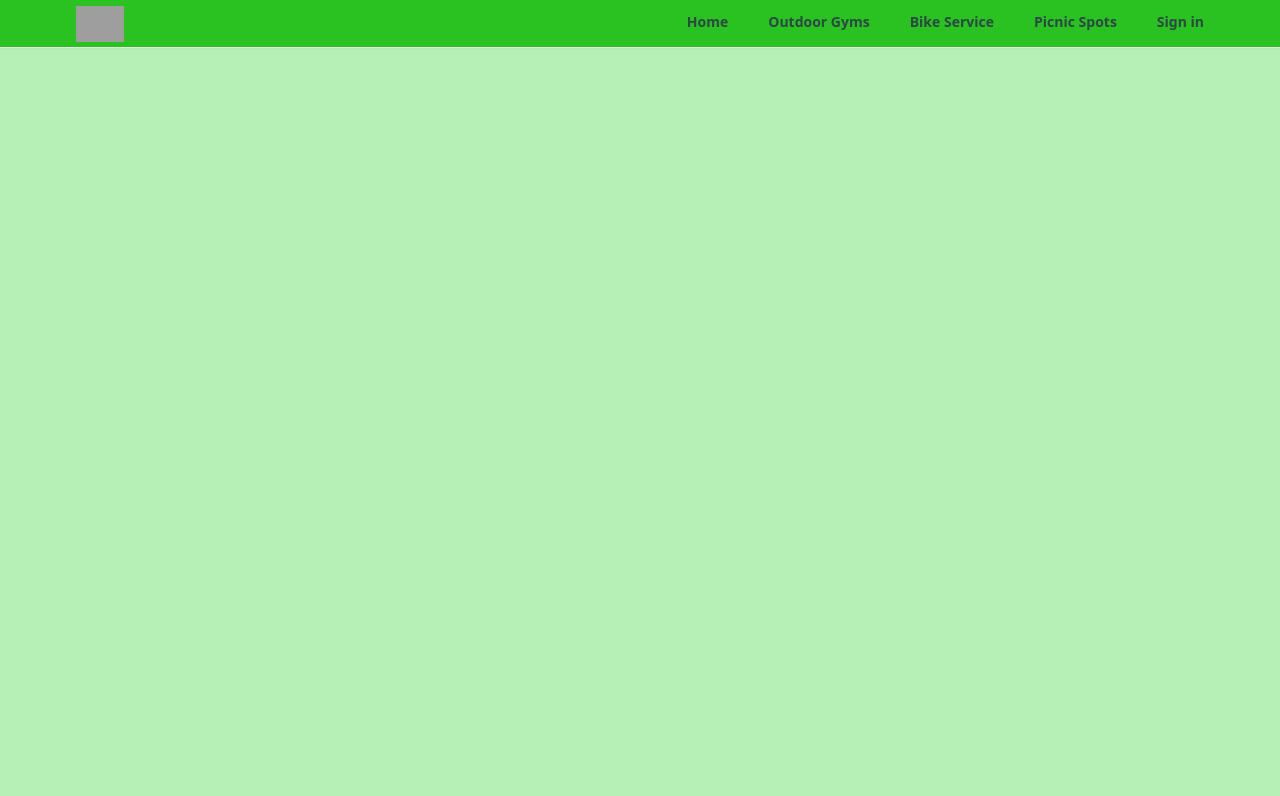
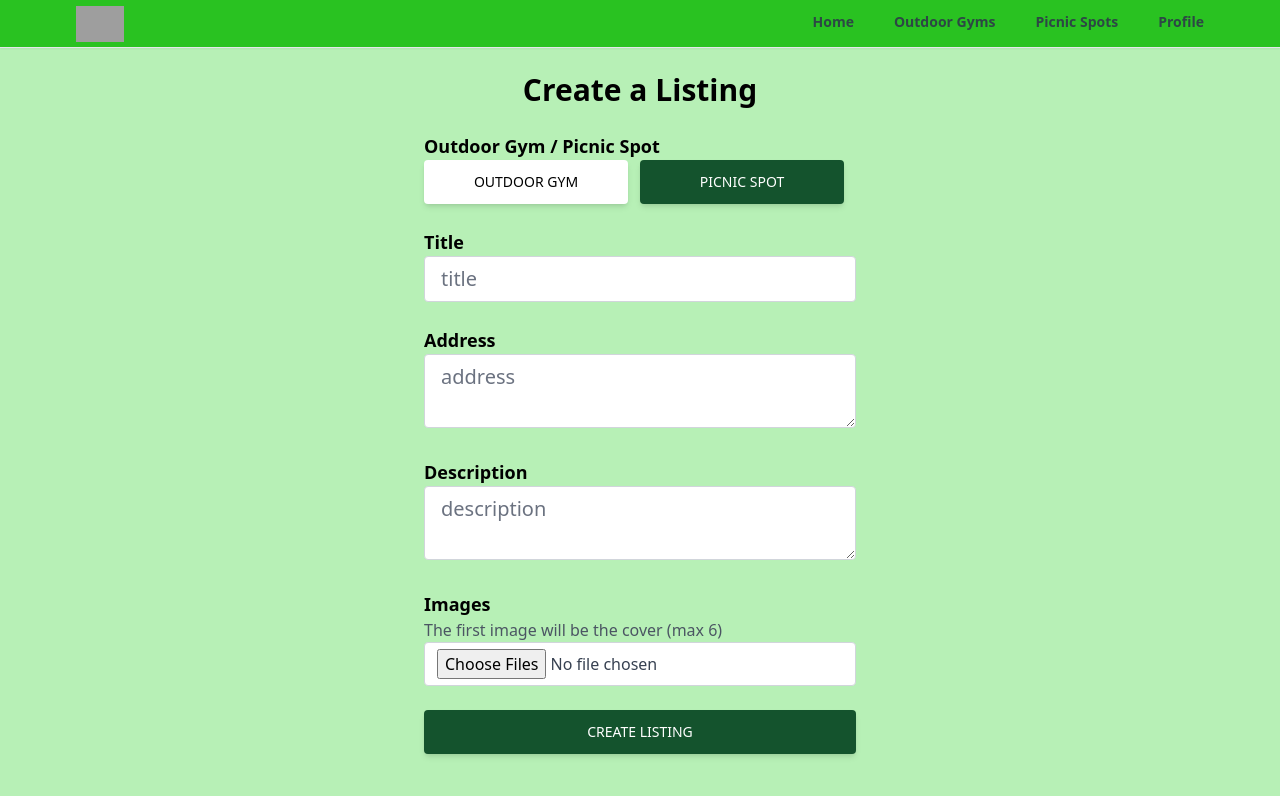
Before and after one commit to Irfan470/loacate-it, a React (Create React App) app: page /create-listing in a window 1280 px wide. Shown: the top 796 px of the page. Built offline with nearby package versions, Linux system fonts and the light colour scheme; no server answers; sample sign-in values are in the browser's storage; grey boxes are pictures that could not be loaded.

Commit message:
functionality of create listing page and add data

```diff
--- a/package.json
+++ b/package.json
@@ -14,6 +14,7 @@
     "react-router-dom": "^6.9.0",
     "react-scripts": "5.0.1",
     "react-toastify": "^9.1.1",
+    "uuid": "^9.0.0",
     "web-vitals": "^2.1.4"
   },
   "scripts": {
--- a/src/App.js
+++ b/src/App.js
@@ -2,7 +2,6 @@ import { BrowserRouter as Router, Routes, Route } from "react-router-dom";
 import { ToastContainer } from "react-toastify";
 import "./App.css";
 import Header from "./components/Header";
-import BikeServiceSpots from "./Pages/BikeServiceSpots";
 import ForgotPassword from "./Pages/ForgotPassword";
 import Home from "./Pages/Home";
 import OutdoorGyms from "./Pages/OutdoorGYms";
@@ -12,6 +11,7 @@ import SignIn from "./Pages/SignIn";
 import SIgnUp from "./Pages/SIgnUp";
 import "react-toastify/dist/ReactToastify.css";
 import PrivateRoute from "./components/PrivateRoute";
+import CreateListing from "./Pages/CreateListing";
 
 function App() {
   return (
@@ -27,7 +27,9 @@ function App() {
           <Route path="/sign-up" element={<SIgnUp />} />
           <Route path="/sign-in" element={<SignIn />} />
           <Route path="/forgot-password" element={<ForgotPassword />} />
-          <Route path="/bike-service-spots" element={<BikeServiceSpots />} />
+          <Route path="create-listing" element={<PrivateRoute />}>
+            <Route path="/create-listing" element={<CreateListing />} />
+          </Route>
           <Route path="/picnic-spots" element={<PicnicSpots />} />
         </Routes>
       </Router>
--- a/src/Pages/BikeServiceSpots.jsx
+++ /dev/null
@@ -1,5 +0,0 @@
-import React from "react";
-
-export default function BikeServiceSpots() {
-  return <div>BikeStations</div>;
-}
--- /dev/null
+++ b/src/Pages/CreateListing.jsx
@@ -0,0 +1,227 @@
+import React, { useState } from "react";
+import { toast } from "react-toastify";
+import Spinner from "../components/Spinner";
+import { v4 as uuidv4 } from "uuid";
+import { db } from "../firebase";
+import { useNavigate } from "react-router";
+
+import { addDoc, collection, serverTimestamp } from "firebase/firestore";
+import { getSelectionRange } from "@testing-library/user-event/dist/utils";
+import {
+  getStorage,
+  ref,
+  uploadBytesResumable,
+  getDownloadURL,
+} from "firebase/storage";
+import { getAuth } from "firebase/auth";
+
+export default function CreateListing() {
+  const navigate = useNavigate();
+  const [loading, setLoading] = useState(false);
+  const [geolocationEnabled, setGeolocationEnabled] = useState(true);
+  const auth = getAuth();
+
+  const [formData, setFormData] = useState({
+    type: "outdoorGym",
+    title: "",
+    address: "",
+    description: "",
+    images: {},
+  });
+  const { type, title, address, description, images } = formData;
+  function onChange(e) {
+    if (e.target.files) {
+      setFormData((prevState) => ({
+        ...prevState,
+        images: e.target.files,
+      }));
+    }
+
+    if (!e.target.files) {
+      setFormData((prevState) => ({
+        ...prevState,
+        [e.target.id]: e.target.value,
+      }));
+    }
+  }
+  async function onSubmit(e) {
+    e.preventDefault();
+    setLoading(true);
+    if (images.length > 6) {
+      setLoading(false);
+      toast.error("max 6 images allowed");
+      return;
+    }
+    let geolocation = {};
+    let location;
+    if (geolocationEnabled) {
+      const response = await fetch(
+        `https://maps.googleapis.com/maps/api/geocode/json?address=${address}&key=${process.env.REACT_APP_GEOCODE_API_KEY}`
+      );
+      const data = await response.json();
+      console.log(data);
+      geolocation.lat = data.results[0]?.geometry.location.lat ?? 0;
+      geolocation.lng = data.results[0]?.geometry.location.lng ?? 0;
+      location = data.status === "ZERO_RESULTS" && undefined;
+      if (location === undefined) {
+        setLoading(false);
+        toast.error("undefined location");
+        return;
+      }
+    }
+    async function storeImage(image) {
+      return new Promise((resolve, reject) => {
+        const storage = getStorage();
+        const filename = `${auth.currentUser.uid}-${image.name}-${uuidv4()}`;
+        const storageRef = ref(storage, filename);
+        const uploadTask = uploadBytesResumable(storageRef, image);
+        uploadTask.on(
+          "state_changed",
+          (snapshot) => {
+            // Observe state change events such as progress, pause, and resume
+            // Get task progress, including the number of bytes uploaded and the total number of bytes to be uploaded
+            const progress =
+              (snapshot.bytesTransferred / snapshot.totalBytes) * 100;
+            console.log("Upload is " + progress + "% done");
+            switch (snapshot.state) {
+              case "paused":
+                console.log("Upload is paused");
+                break;
+              case "running":
+                console.log("Upload is running");
+                break;
+            }
+          },
+          (error) => {
+            reject(error);
+            // Handle unsuccessful uploads
+          },
+          () => {
+            // Handle successful uploads on complete
+            // For instance, get the download URL: https://firebasestorage.googleapis.com/...
+            getDownloadURL(uploadTask.snapshot.ref).then((downloadURL) => {
+              resolve(downloadURL);
+            });
+          }
+        );
+      });
+    }
+    const imgUrls = await Promise.all(
+      [...images].map((image) => storeImage(image))
+    ).catch((error) => {
+      setLoading(false);
+      toast.error("images not uploaded");
+
+      return;
+    });
+    const formDataCopy = {
+      ...formData,
+      imgUrls,
+      geolocation,
+      timestamp: serverTimestamp(),
+      userRef: auth.currentUser.uid,
+    };
+    delete formDataCopy.images;
+    const docRef = await addDoc(collection(db, "listings"), formDataCopy);
+    setLoading(false);
+    toast.success("Listing created");
+    navigate(`/category/${formDataCopy.type}/${docRef.id}`);
+  }
+
+  if (loading) {
+    return <Spinner />;
+  }
+  return (
+    <main className="max-w-md px-2 mx-auto">
+      <h1 className="text-3xl text-center mt-6 font-bold">Create a Listing</h1>
+      <form onSubmit={onSubmit}>
+        <p className="text-lg mt-6 font-semibold"> Outdoor Gym / Picnic Spot</p>
+        <div className="flex">
+          <button
+            className={`mr-3 px-7 py-3 font-medium text-sm uppercase shadow-md rounded hover:shadow-lg focus:shadow-lg active:shadow-lg transition duration-150 ease-in-out w-full ${
+              type === "outdoorGym"
+                ? "bg-white text-black"
+                : "bg-green-900 text-white"
+            }`}
+            type="button"
+            id="type"
+            value="outdoorGym"
+            onClick={onChange}
+          >
+            Outdoor Gym
+          </button>
+          <button
+            className={`mr-3 px-7 py-3 font-medium text-sm uppercase shadow-md rounded hover:shadow-lg focus:shadow-lg active:shadow-lg transition duration-150 ease-in-out w-full ${
+              type === "picnicSpot"
+                ? "bg-white text-black"
+                : "bg-green-900 text-white"
+            }`}
+            type="button"
+            id="type"
+            value="picnicSpot"
+            onClick={onChange}
+          >
+            Picnic Spot
+          </button>
+        </div>
+        <p className="text-lg mt-6 font-semibold">Title</p>
+        <input
+          type="text"
+          id="title"
+          value={title}
+          onChange={onChange}
+          placeholder="title"
+          maxLength="32"
+          minLength="10"
+          required
+          className="w-full px-4 py-2 text-xl text-gray-700 bg-white border border-gray-300 rounded transition duration-150 ease-in-out focus:text-gray-700 focus:bg-white focus:border-slate-600 mb-6"
+        />
+        <p className="text-lg font-semibold">Address</p>
+        <textarea
+          type="text"
+          id="address"
+          value={address}
+          onChange={onChange}
+          placeholder="address"
+          maxLength="40"
+          minLength="10"
+          required
+          className="w-full px-4 py-2 text-xl text-gray-700 bg-white border border-gray-300 rounded transition duration-150 ease-in-out focus:text-gray-700 focus:bg-white focus:border-slate-600 mb-6"
+        />
+        <p className="text-lg font-semibold">Description</p>
+        <textarea
+          type="text"
+          id="description"
+          value={description}
+          onChange={onChange}
+          placeholder="description"
+          maxLength="60"
+          minLength="10"
+          required
+          className="w-full px-4 py-2 text-xl text-gray-700 bg-white border border-gray-300 rounded transition duration-150 ease-in-out focus:text-gray-700 focus:bg-white focus:border-slate-600 mb-6"
+        />
+        <div className="mb-6">
+          <p className="text-lg font-semibold">Images</p>
+          <p className="text-gray-600">
+            The first image will be the cover (max 6)
+          </p>
+          <input
+            type="file"
+            id="images"
+            onChange={onChange}
+            accept=".jpg,.png,.jpeg"
+            multiple
+            required
+            className="w-full px-3 py-1.5 text-gray-700 bg-white border border-gray-300 rounded transition duration-150 ease-in-out focus:bg-white focus:border-slate-600"
+          />
+        </div>
+        <button
+          type="submit"
+          className="mb-6 w-full px-7 py-3 bg-green-900 text-white font-medium text-sm uppercase rounded shadow-md hover:bg-green-700 hover:shadow-lg focus:bg-blue-700 focus:shadow-lg active:bg-blue-800 active:shadow-lg transition duration-150 ease-in-out"
+        >
+          Create Listing
+        </button>
+      </form>
+    </main>
+  );
+}
--- a/src/components/Header.jsx
+++ b/src/components/Header.jsx
@@ -1,9 +1,21 @@
-import React from "react";
+import { getAuth, onAuthStateChanged } from "firebase/auth";
+import React, { useEffect, useState } from "react";
 import { useLocation, useNavigate } from "react-router";
 
 export default function Header() {
+  const [pageState, setPageState] = useState("Sign in");
   const location = useLocation();
   const navigate = useNavigate();
+  const auth = getAuth();
+  useEffect(() => {
+    onAuthStateChanged(auth, (user) => {
+      if (user) {
+        setPageState("Profile");
+      } else {
+        setPageState("Sign in");
+      }
+    });
+  }, [auth]);
   function pathMatchRoute(route) {
     if (route === location.pathname) {
       return true;
@@ -14,7 +26,7 @@ export default function Header() {
       <header className="flex justify-between items-center px-3 max-w-6xl mx-auto">
         <div>
           <img
-            src="https://t4.ftcdn.net/jpg/01/92/96/93/360_F_192969327_l5WdNvwU5myPhZ08wsbEWNLXpyVXSIi4.jpg"
+            src="https://www.vhv.rs/dpng/d/433-4339606_green-location-pin-transparent-background-hd-png-download.png"
             alt="logo"
             className="h-9 cursor-pointer hover:"
             onClick={() => navigate("/")}
@@ -24,7 +36,7 @@ export default function Header() {
           <ul className="flex space-x-10">
             <li
               className={`cursor-pointer py-3 text-sm font-bold text-[#2d4745] border-b-[3px] border-b-transparent ${
-                pathMatchRoute("/") && "text-black border-b-orange-500"
+                pathMatchRoute("/") && "text-black border-b-red-500"
               }`}
               onClick={() => navigate("/")}
             >
@@ -32,26 +44,16 @@ export default function Header() {
             </li>
             <li
               className={`cursor-pointer py-3 text-sm font-bold text-[#2d4745] border-b-[3px] border-b-transparent ${
-                pathMatchRoute("/outdoor-gyms") &&
-                "text-black border-b-orange-500"
+                pathMatchRoute("/outdoor-gyms") && "text-black border-b-red-500"
               }`}
               onClick={() => navigate("/outdoor-gyms")}
             >
               Outdoor Gyms
             </li>
+
             <li
               className={`cursor-pointer py-3 text-sm font-bold text-[#2d4745] border-b-[3px] border-b-transparent ${
-                pathMatchRoute("/bike-service-spots") &&
-                "text-black border-b-orange-500"
-              }`}
-              onClick={() => navigate("/bike-service-spots")}
-            >
-              Bike Service
-            </li>
-            <li
-              className={`cursor-pointer py-3 text-sm font-bold text-[#2d4745] border-b-[3px] border-b-transparent ${
-                pathMatchRoute("/picnic-spots") &&
-                "text-black border-b-orange-500"
+                pathMatchRoute("/picnic-spots") && "text-black border-b-red-500"
               }`}
               onClick={() => navigate("/picnic-spots")}
             >
@@ -59,11 +61,12 @@ export default function Header() {
             </li>
             <li
               className={`cursor-pointer py-3 text-sm font-bold text-[#2d4745] border-b-[3px] border-b-transparent ${
-                pathMatchRoute("/sign-in") && "text-black border-b-orange-500"
+                pathMatchRoute("/sign-in") ||
+                (pathMatchRoute("/profile") && "text-black border-b-red-500")
               }`}
-              onClick={() => navigate("/sign-in")}
+              onClick={() => navigate("/profile")}
             >
-              Sign in
+              {pageState}
             </li>
           </ul>
         </div>
--- a/src/components/PrivateRoute.jsx
+++ b/src/components/PrivateRoute.jsx
@@ -1,10 +1,11 @@
 import { Outlet, Navigate } from "react-router-dom";
 import { useAuthStatus } from "../hooks/useAuthStatus";
+import Spinner from "./Spinner";
 //import Spinner from "./Spinner";
 export default function PrivateRoute() {
   const { loggedIn, checkingStatus } = useAuthStatus();
   if (checkingStatus) {
-    return <h1>Loading..</h1>;
+    return <Spinner />;
   }
   return loggedIn ? <Outlet /> : <Navigate to="/sign-in" />;
 }
--- /dev/null
+++ b/src/components/Spinner.jsx
@@ -0,0 +1,10 @@
+import spinner from "../assets/svg/spinner.svg";
+export default function Spinner() {
+  return (
+    <div className="bg-black bg-opacity-50 flex items-center justify-center fixed left-0 right-0 bottom-0 top-0 z-50">
+      <div>
+        <img src={spinner} alt="Loading..." className="h-24" />
+      </div>
+    </div>
+  );
+}
```
Also changed, not shown: src/Pages/Profile.jsx (+15 -1 lines), src/assets/svg/spinner.svg (added), 1 other file (tests, documents, lock files or other folders).
